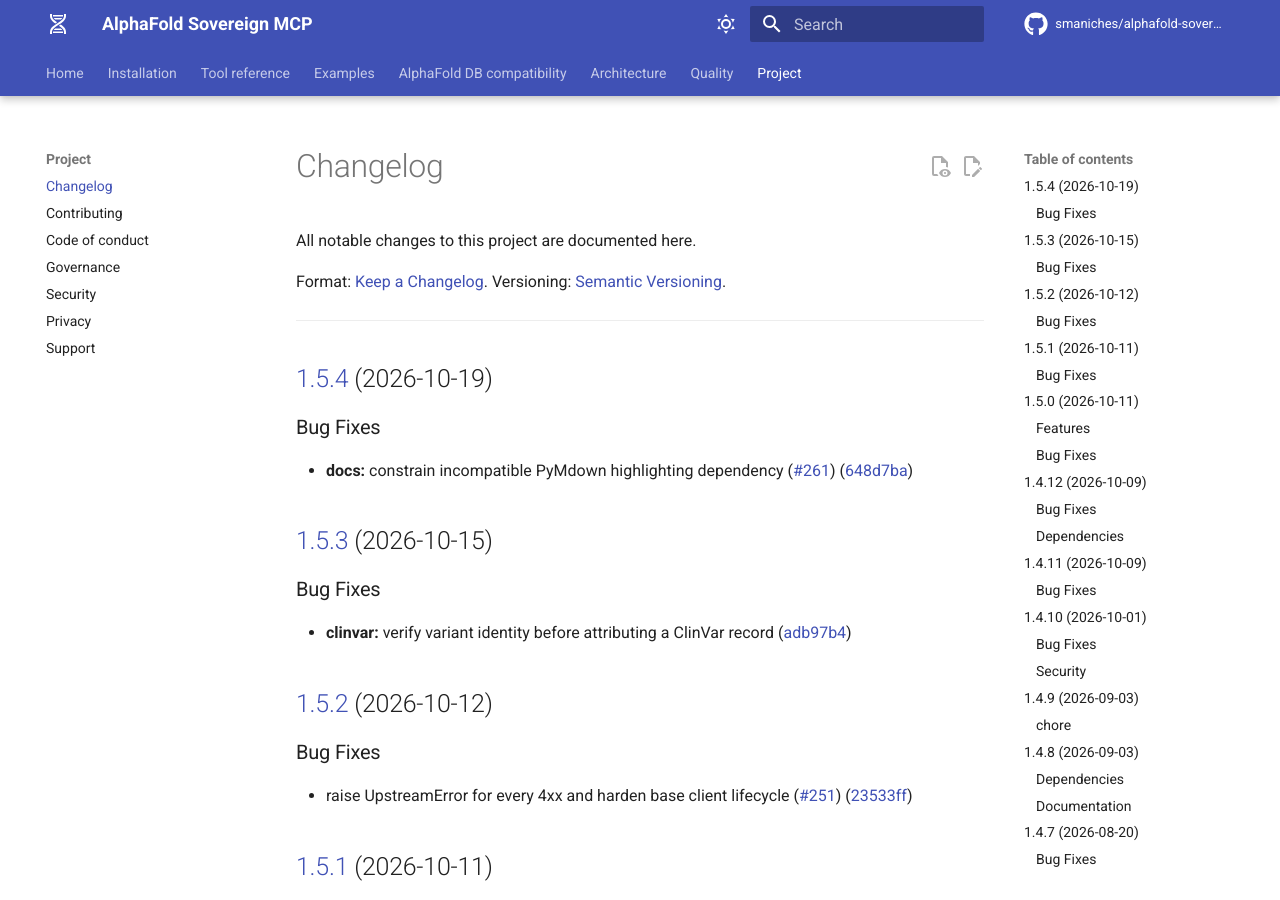
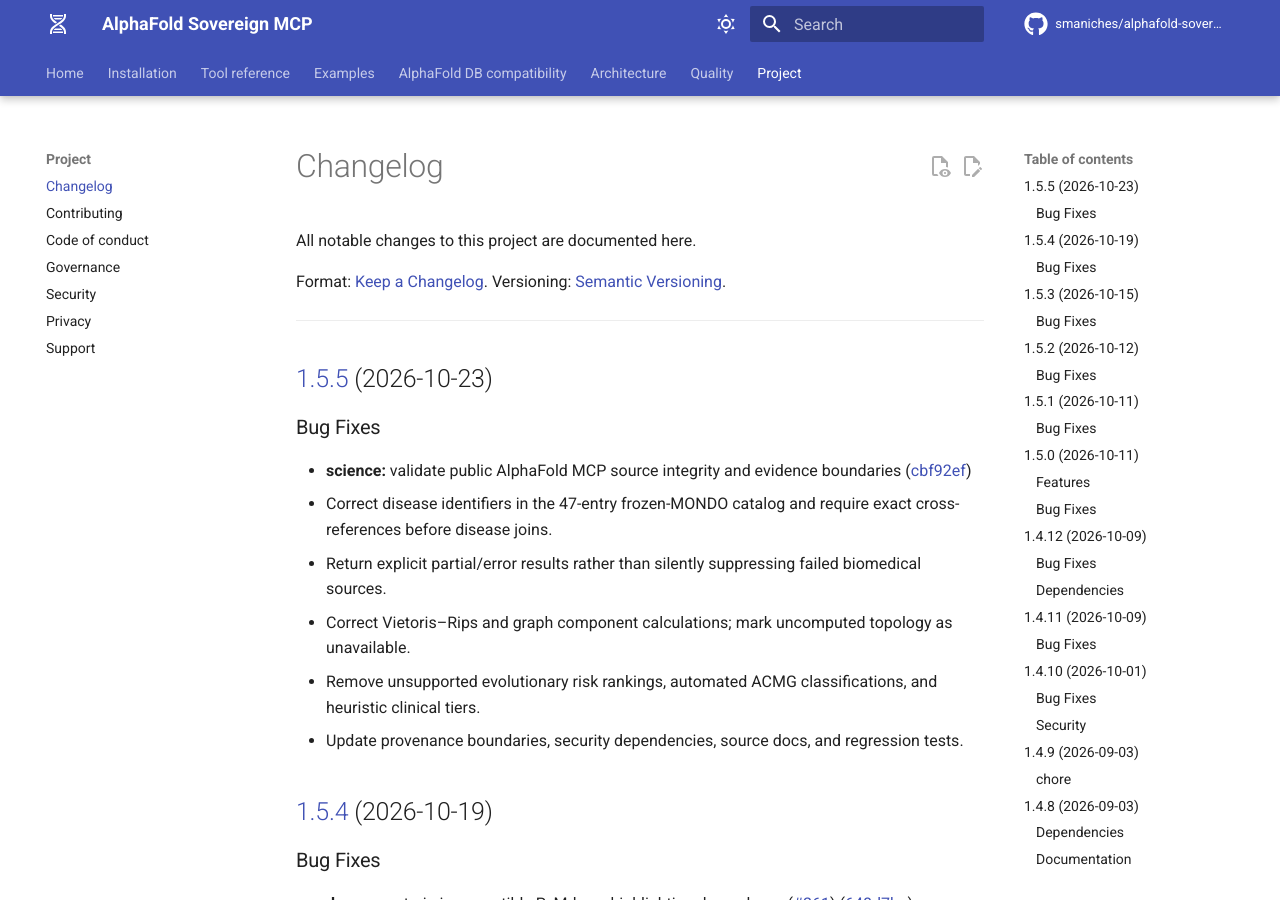
Before and after one commit to smaniches/alphafold-sovereign-mcp, an MkDocs documentation site: the page built from docs/changelog.md, in a window 1280 px wide and 900 px high. Built offline with MkDocs 1.6.1 and Material for MkDocs 9.7.7, drawn with Linux system fonts in a browser that asks for light colours; comment, search, counter and statistics services are not loaded.

Commit message:
chore(main): release 1.5.5
Release validated scientific and provenance corrections for AlphaFold Sovereign MCP 1.5.5.

Signed-off-by: Santiago Maniches <santiago.maniches@gmail.com>

```diff
--- a/CHANGELOG.md
+++ b/CHANGELOG.md
@@ -6,6 +6,18 @@ Format: [Keep a Changelog](https://keepachangelog.com/en/1.1.0/).
 Versioning: [Semantic Versioning](https://semver.org/).
 
 ---
+
+## [1.5.5](https://github.com/smaniches/alphafold-sovereign-mcp/compare/v1.5.4...v1.5.5) (2026-10-23)
+
+
+### Bug Fixes
+
+* **science:** validate public AlphaFold MCP source integrity and evidence boundaries ([cbf92ef](https://github.com/smaniches/alphafold-sovereign-mcp/commit/cbf92effbdd6384f00252f4c2c809b0cd7bebb82))
+  * Correct disease identifiers in the 47-entry frozen-MONDO catalog and require exact cross-references before disease joins.
+  * Return explicit partial/error results rather than silently suppressing failed biomedical sources.
+  * Correct Vietoris–Rips and graph component calculations; mark uncomputed topology as unavailable.
+  * Remove unsupported evolutionary risk rankings, automated ACMG classifications, and heuristic clinical tiers.
+  * Update provenance boundaries, security dependencies, source docs, and regression tests.
 
 ## [1.5.4](https://github.com/smaniches/alphafold-sovereign-mcp/compare/v1.5.3...v1.5.4) (2026-10-19)
 
--- a/pyproject.toml
+++ b/pyproject.toml
@@ -9,7 +9,7 @@ build-backend = "hatchling.build"
 
 [project]
 name = "alphafold-sovereign-mcp"
-version = "1.5.4"
+version = "1.5.5"
 description = "MCP server wrapping AlphaFold DB and 8 other biomedical data sources, with a local SQLite knowledge graph."
 readme = "README.md"
 license = {text = "Apache-2.0"}
--- a/server.json
+++ b/server.json
@@ -3,7 +3,7 @@
   "name": "io.github.smaniches/alphafold-sovereign-mcp",
   "title": "AlphaFold Sovereign MCP",
   "description": "MCP server for AlphaFold and 8 other biomedical data sources with a local SQLite knowledge graph",
-  "version": "1.5.4",
+  "version": "1.5.5",
   "repository": {
     "url": "https://github.com/smaniches/alphafold-sovereign-mcp",
     "source": "github"
@@ -12,7 +12,7 @@
     {
       "registryType": "pypi",
       "identifier": "alphafold-sovereign-mcp",
-      "version": "1.5.4",
+      "version": "1.5.5",
       "runtimeHint": "uvx",
       "transport": {
         "type": "stdio"
--- a/smithery.yaml
+++ b/smithery.yaml
@@ -16,7 +16,7 @@ description: >-
   must be reviewed by qualified humans before clinical use — see
   STATUS.md and LIMITATIONS.md.
 maturity: beta
-version: "1.5.4" # x-release-please-version
+version: "1.5.5" # x-release-please-version
 homepage: https://github.com/smaniches/alphafold-sovereign-mcp
 license: Apache-2.0
 author:
--- a/src/alphafold_sovereign/__init__.py
+++ b/src/alphafold_sovereign/__init__.py
@@ -11,7 +11,7 @@ Licensed under Apache 2.0.  See `LICENSE`.
 
 from __future__ import annotations
 
-__version__ = "1.5.4"  # x-release-please-version
+__version__ = "1.5.5"  # x-release-please-version
 __author__ = "Santiago Maniches"
 __author_email__ = "santiago@topologica.ai"
 __license__ = "Apache-2.0"
```
Also changed, not shown: README.md (+2 -2 lines), STATUS.md (+2 -2 lines), docs/installation.md (+1 -1 lines), .release-please-manifest.json, .zenodo.json, 3 other files.
